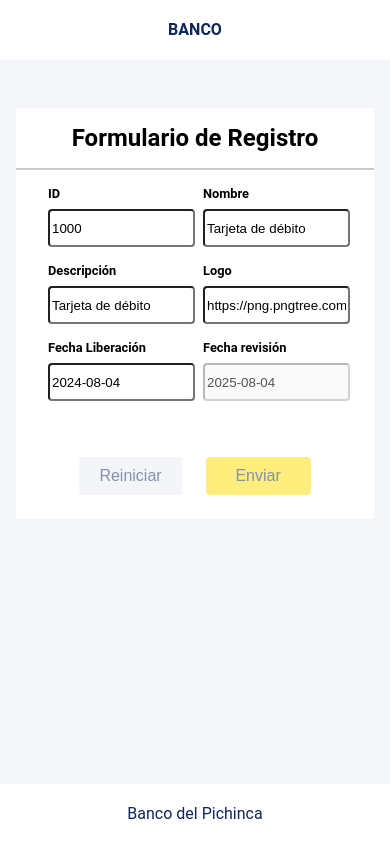
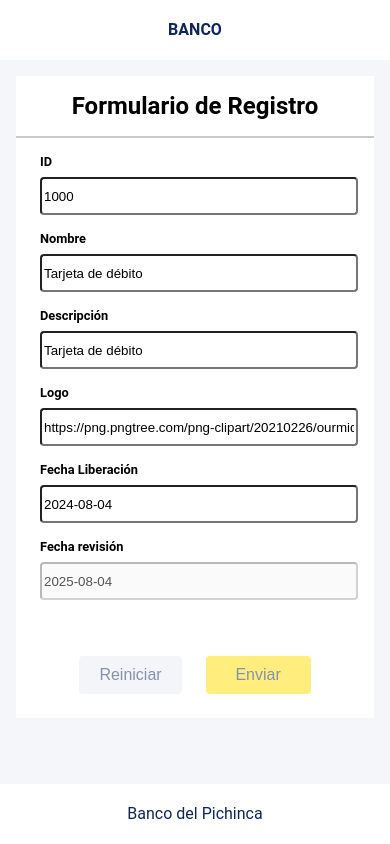
Before and after one commit to Jordid/financial-products, an Angular app: page /financial-products in a window 390 px wide. Both pictures are taken after typing "Sample" into the empty fields and a click on the button "Agregar". Built offline with nearby package versions, Linux system fonts and the light colour scheme; no server answers.

Commit message:
style: improvement on responsive

```diff
--- a/src/app/features/financial-product/components/create-financial-product-container/create-financial-product-container.component.scss
+++ b/src/app/features/financial-product/components/create-financial-product-container/create-financial-product-container.component.scss
@@ -1,13 +1,22 @@
 .container {
   display: flex;
   justify-content: center;
-  padding: 48px 16px;
+  padding: 16px;
   .form-container {
     width: 100%;
   }
 }
 
 @media (min-width: 768px) {
+  .container {
+    padding: 48px 16px;
+    .form-container {
+      width: 80%;
+    }
+  }
+}
+
+@media (min-width: 1400px) {
   .form-container {
     width: 40% !important;
   }
--- a/src/app/features/financial-product/components/create-financial-product/create-financial-product.component.html
+++ b/src/app/features/financial-product/components/create-financial-product/create-financial-product.component.html
@@ -8,7 +8,7 @@
   <div class="form">
     <form [formGroup]="form" autocomplete="off">
       <div class="bp-row">
-        <div class="pb-col-6">
+        <div class="pb-col">
           <app-input-form-field
             label="ID"
             formControlName="id"
@@ -22,7 +22,7 @@
             [fc]="form.controls.id"
           ></app-input-error-messages>
         </div>
-        <div class="pb-col-6">
+        <div class="pb-col">
           <app-input-form-field
             label="Nombre"
             formControlName="name"
@@ -36,7 +36,7 @@
             [fc]="form.controls.name"
           ></app-input-error-messages>
         </div>
-        <div class="pb-col-6">
+        <div class="pb-col">
           <app-input-form-field
             label="Descripción"
             formControlName="description"
@@ -50,7 +50,7 @@
             [fc]="form.controls.description"
           ></app-input-error-messages>
         </div>
-        <div class="pb-col-6">
+        <div class="pb-col">
           <app-input-form-field
             label="Logo"
             formControlName="logo"
@@ -64,7 +64,7 @@
             [fc]="form.controls.logo"
           ></app-input-error-messages>
         </div>
-        <div class="pb-col-6">
+        <div class="pb-col">
           <app-input-form-field
             label="Fecha Liberación"
             formControlName="date_release"
@@ -78,7 +78,7 @@
             [fc]="form.controls.date_release"
           ></app-input-error-messages>
         </div>
-        <div class="pb-col-6">
+        <div class="pb-col">
           <app-input-form-field
             label="Fecha revisión"
             formControlName="date_revision"
--- a/src/app/features/financial-product/components/create-financial-product/create-financial-product.component.scss
+++ b/src/app/features/financial-product/components/create-financial-product/create-financial-product.component.scss
@@ -10,11 +10,14 @@
   }
 
   .form {
-    padding: 16px 24px;
+    padding: 16px;
     .bp-row {
       display: flex;
       flex-wrap: wrap;
-      .pb-col-6 {
+      .pb-col {
+        width: 100%;
+        padding-left: 8px;
+        padding-right: 8px;
         margin-bottom: 16px;
       }
     }
@@ -30,3 +33,16 @@
     }
   }
 }
+
+@media (min-width: 768px) {
+  .form {
+    padding: 16px 24px;
+    .bp-row {
+      .pb-col {
+        width: calc(50% - 16px) !important;
+        padding-left: 8px;
+        padding-right: 8px;
+      }
+    }
+  }
+}
--- a/src/app/features/financial-product/components/financial-products-container/financial-products-container.component.scss
+++ b/src/app/features/financial-product/components/financial-products-container/financial-products-container.component.scss
@@ -1,5 +1,5 @@
 .container {
-  padding: 48px;
+  padding: 16px;
   .input-button-container {
     display: flex;
     justify-content: space-between;
@@ -20,3 +20,9 @@
     }
   }
 }
+
+@media (min-width: 768px) {
+  .container {
+    padding: 48px;
+  }
+}
--- a/src/app/features/financial-product/components/update-financial-project-container/update-financial-project-container.component.scss
+++ b/src/app/features/financial-product/components/update-financial-project-container/update-financial-project-container.component.scss
@@ -1,13 +1,22 @@
 .container {
   display: flex;
   justify-content: center;
-  padding: 48px 16px;
+  padding: 16px;
   .form-container {
     width: 100%;
   }
 }
 
 @media (min-width: 768px) {
+  .container {
+    padding: 48px 16px;
+    .form-container {
+      width: 80%;
+    }
+  }
+}
+
+@media (min-width: 1400px) {
   .form-container {
     width: 40% !important;
   }
--- a/src/app/ui/components/dialogs/confirmation-dialog/confirmation-dialog.component.scss
+++ b/src/app/ui/components/dialogs/confirmation-dialog/confirmation-dialog.component.scss
@@ -16,7 +16,7 @@
   border-radius: 8px;
   box-shadow: 0 2px 10px rgba(0, 0, 0, 0.1);
   max-width: 500px;
-  width: 100%;
+  width: calc(100% - 24px);
   p {
     margin: 36px 24px 72px 24px;
   }
--- a/src/styles.scss
+++ b/src/styles.scss
@@ -9,13 +9,3 @@ body {
   margin: 0;
   font-family: Roboto, "Helvetica Neue", sans-serif;
 }
-
-.bp-row {
-  display: flex;
-  flex-wrap: wrap;
-  .pb-col-6 {
-    width: calc(50% - 16px);
-    padding-left: 8px;
-    padding-right: 8px;
-  }
-}
```
